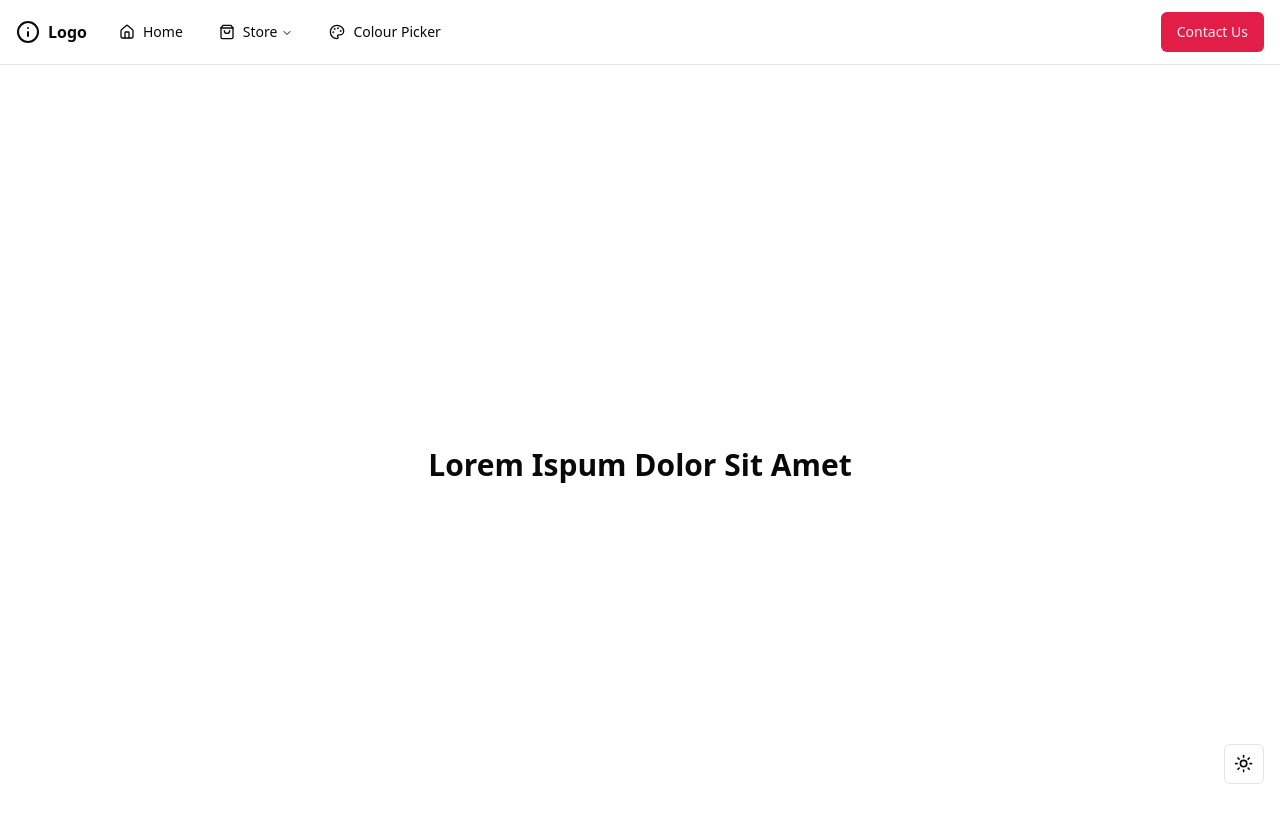
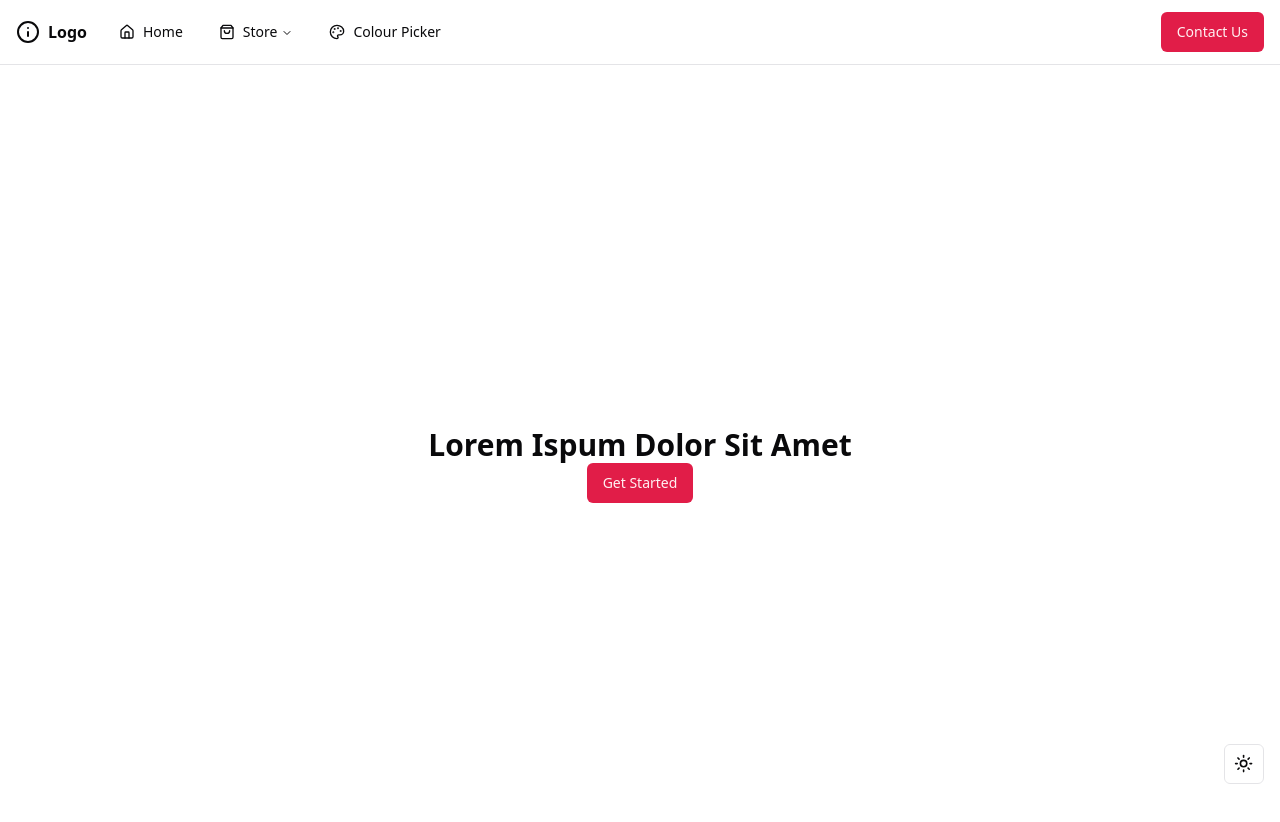
Before and after one commit to Sosobo-code/next-cws, a Next.js app: page / in a window 1280 px wide. Shown: the top 822 px of the page. Built offline with nearby package versions, Linux system fonts and the light colour scheme.

Commit message:
Added Homepage Placeholder

```diff
--- a/src/components/HomePage.tsx
+++ b/src/components/HomePage.tsx
@@ -3,8 +3,12 @@ import {Button} from "@/components/ui/button";
 
 const HomePage = () => {
     return (
-        <div className="flex justify-center items-center h-screen">
-            <h1 className="font-bold text-3xl">Lorem Ispum Dolor Sit Amet</h1>
+        <div className=" justify-center items-center h-screen" >
+            <div className="flex flex-col justify-center items-center h-screen">
+                <h1 className="font-bold text-3xl">Lorem Ispum Dolor Sit Amet</h1>
+                <Button>Get Started</Button>
+            </div>
+
         </div>
     );
 };
```
